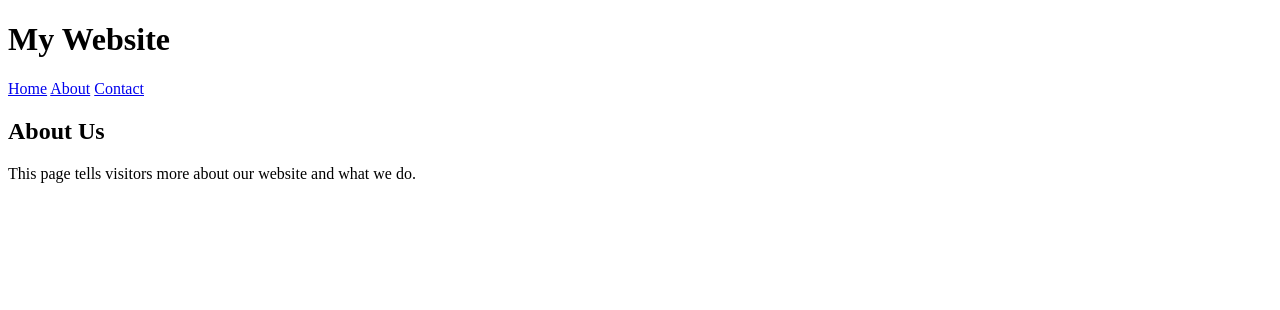
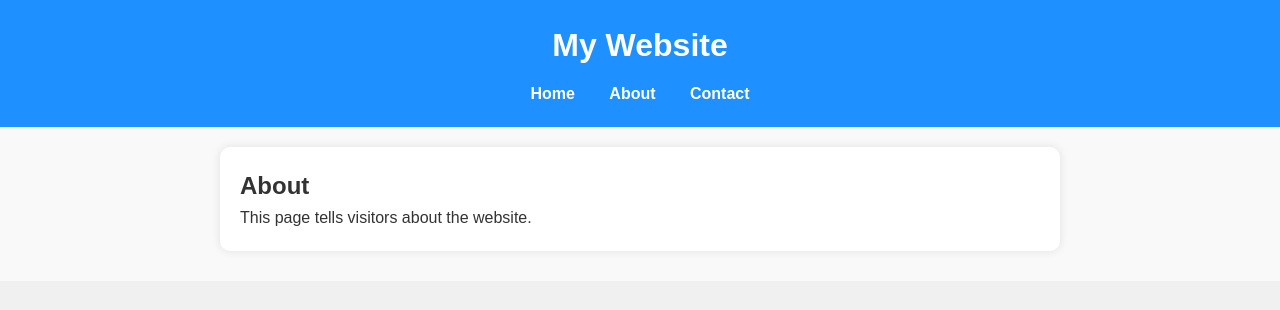
Before and after one commit to jroth8/flask-templates-exercise, a Flask app: page /about in a window 1280 px wide. Shown: the top 310 px of the page. Run offline with Flask 3, Linux system fonts and the light colour scheme; some libraries are stand-ins or nearby versions.

Commit message:
Created style.css or site styling

```diff
--- /dev/null
+++ b/static/css/style.css
@@ -0,0 +1,85 @@
+/* Reset some defaults */
+body, h1, h2, p, ul, li {
+    margin: 0;
+    padding: 0;
+}
+
+body {
+    font-family: Arial, sans-serif;
+    line-height: 1.6;
+    background-color: #f9f9f9;
+    color: #333;
+}
+
+/* Header */
+header {
+    background-color: #1e90ff;
+    color: white;
+    padding: 20px 0;
+    text-align: center;
+}
+
+header h1 {
+    margin-bottom: 10px;
+}
+
+/* Navigation */
+nav a {
+    color: white;
+    text-decoration: none;
+    margin: 0 15px;
+    font-weight: bold;
+}
+
+nav a:hover {
+    text-decoration: underline;
+}
+
+/* Main content */
+main {
+    max-width: 800px;
+    margin: 20px auto;
+    padding: 20px;
+    background-color: white;
+    border-radius: 10px;
+    box-shadow: 0 0 10px rgba(0,0,0,0.1);
+}
+
+/* Forms */
+form label {
+    display: block;
+    margin-bottom: 5px;
+    font-weight: bold;
+}
+
+form input, form textarea {
+    width: 100%;
+    padding: 8px;
+    margin-bottom: 15px;
+    border-radius: 5px;
+    border: 1px solid #ccc;
+    box-sizing: border-box;
+}
+
+form button {
+    background-color: #1e90ff;
+    color: white;
+    border: none;
+    padding: 10px 15px;
+    border-radius: 5px;
+    cursor: pointer;
+    font-weight: bold;
+}
+
+form button:hover {
+    background-color: #005bb5;
+}
+
+/* Footer */
+footer {
+    text-align: center;
+    padding: 15px 0;
+    margin-top: 30px;
+    background-color: #f0f0f0;
+    color: #555;
+}
--- a/templates/about.html
+++ b/templates/about.html
@@ -3,6 +3,6 @@
 {% block title %}About Us - My Site{% endblock %}
 
 {% block content %}
-<h2>About Us</h2>
-<p>This page tells visitors more about our website and what we do.</p>
+<h2>About</h2>
+<p>This page tells visitors about the website.</p>
 {% endblock %}
--- a/templates/base.html
+++ b/templates/base.html
@@ -3,6 +3,7 @@
 <head>
     <meta charset="UTF-8">
     <title>{% block title %}My Site{% endblock %}</title>
+	<link rel="stylesheet" href="{{ url_for('static', filename='css/style.css') }}">
 </head>
 <body>
     <header>
```
